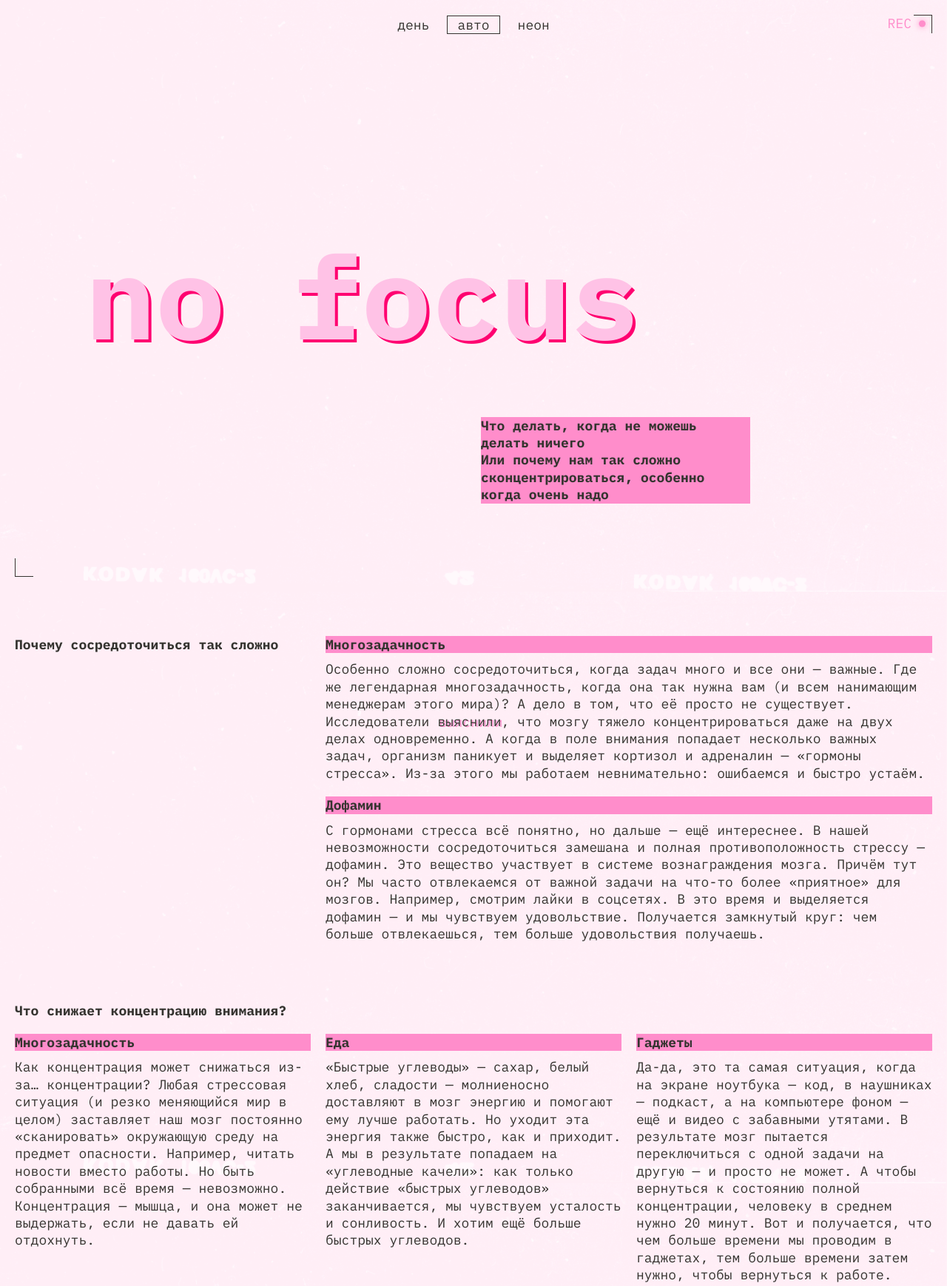
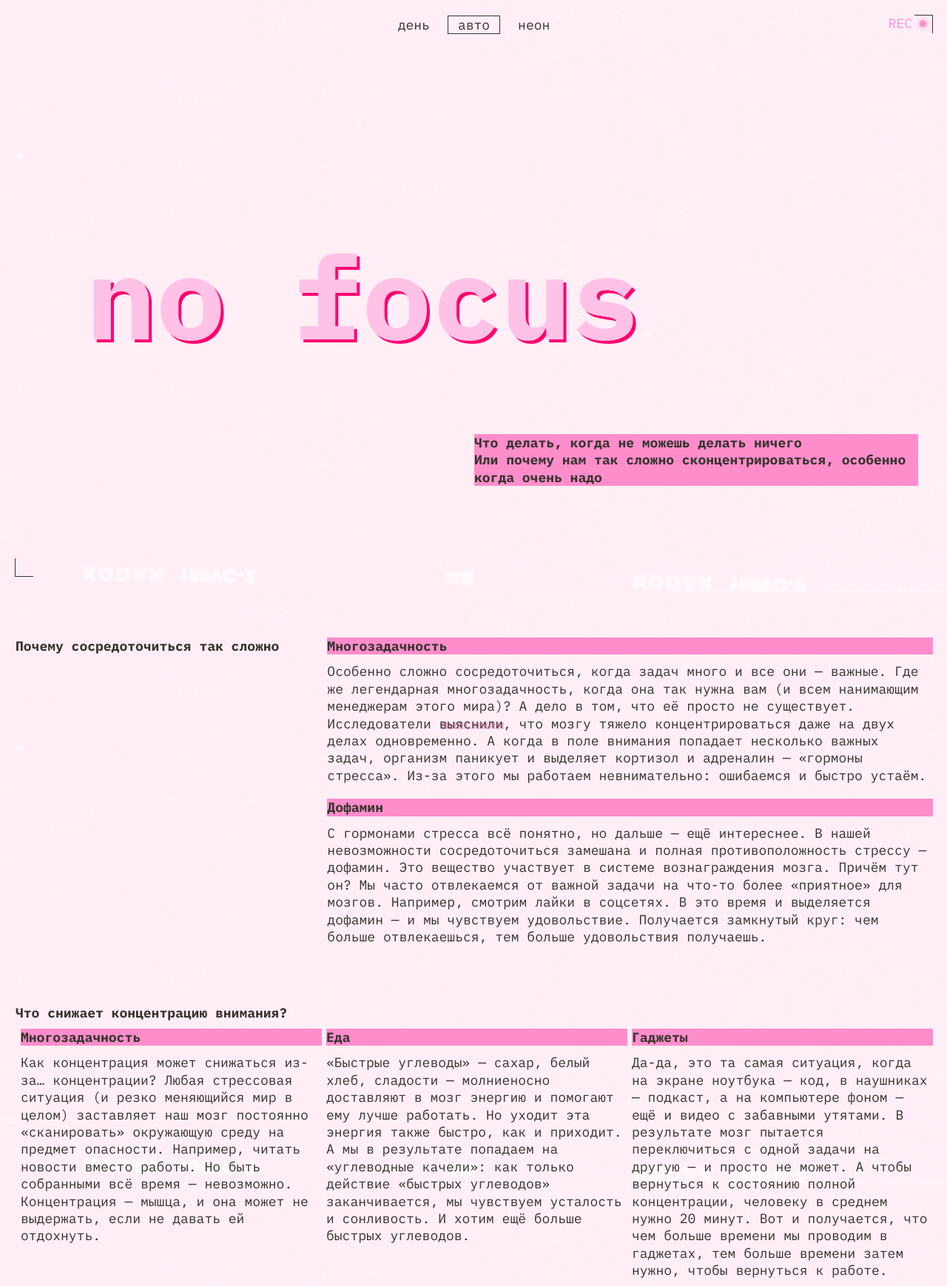
Before and after one commit to Tongo97/slozhno-sosredotochitsya, a plain HTML site: page index.html in a window 1280 px wide. Shown: the top 1739 px of the page at 74% size. Drawn offline with Linux system fonts and the light colour scheme.

Commit message:
Вторая поправка

```diff
--- a/index.html
+++ b/index.html
@@ -17,8 +17,8 @@
   </head>
   <body class="page">
     <header class="header decorated-zone">
-      <div class="container p-y h">
-        <div class="grid-section rected header__content h">
+      <div class="container text document">
+        <div class="grid-section rected header__content document">
           <span class="header__rec" aria-hidden="true">REC</span>
           <div class="header-section">
             <nav class="header__theme-menu">
@@ -58,9 +58,9 @@
         <section class="section reasons">
           <div class="grid reasons__content">
             <h2 class="title reasons__title">Почему сосредоточиться так сложно</h2>
-            <div class="flex-column reasons__list">
+            <div class="file reasons__list">
               <article class="reasons__item">
-                <h3 class="m-b title-decor">Многозадачность</h3>
+                <h3 class="item title-decor">Многозадачность</h3>
                 <p class="content__text">
                   Особенно сложно сосредоточиться, когда задач&nbsp;много и все они — важные. Где же легендарная многозадачность,
                   когда она так нужна вам (и всем нанимающим менеджерам этого мира)? А дело в том, что её просто не
@@ -71,7 +71,7 @@
                 </p>
               </article>
               <article class="reasons__item">
-                <h3 class="m-b title-decor">Дофамин</h3>
+                <h3 class="item title-decor">Дофамин</h3>
                 <p class="content__text">
                   С гормонами стресса всё понятно, но дальше — ещё интереснее. В нашей невозможности сосредоточиться замешана
                   и полная противоположность стрессу — дофамин. Это вещество участвует в системе вознаграждения мозга. Причём
@@ -88,19 +88,19 @@
             <h2 class="title what__title">Что снижает концентрацию внимания?</h2>
             <div class="grid what__list">
               <article class="what__item">
-                <h3 class="m-b title-decor">Многозадачность</h3>
+                <h3 class="item title-decor">Многозадачность</h3>
                 <p class="content__text">
                 Как концентрация может снижаться из-за… концентрации? Любая стрессовая ситуация (и резко меняющийся мир в целом) заставляет наш мозг постоянно «сканировать» окружающую среду на предмет опасности. Например, читать новости вместо работы. Но быть собранными всё время — невозможно. Концентрация — мышца, и она может не выдержать, если не давать ей отдохнуть.
               </p>
               </article>
               <article class="what__item">
-                <h3 class="m-b title-decor">Еда</h3>
+                <h3 class="item title-decor">Еда</h3>
                 <p class="content__text">
                   «Быстрые углеводы» — сахар, белый хлеб, сладости — молниеносно доставляют в мозг энергию и помогают ему лучше работать. Но уходит эта энергия также быстро, как и приходит. А мы в результате попадаем на «углеводные качели»: как только действие «быстрых углеводов» заканчивается, мы чувствуем усталость и сонливость. И хотим ещё больше быстрых углеводов.
                 </p>
               </article>
               <article class="what__item">
-                <h3 class="m-b title-decor">Гаджеты</h3>
+                <h3 class="item title-decor">Гаджеты</h3>
                 <p class="content__text">
                   Да-да, это та самая ситуация, когда на экране ноутбука — код, в наушниках — подкаст, а на компьютере фоном — ещё и видео с забавными утятами. В результате мозг пытается переключиться с одной задачи на другую — и просто не может. А чтобы вернуться к состоянию полной концентрации, человеку в среднем нужно 20 минут. Вот и получается, что чем больше времени мы проводим в гаджетах, тем больше времени затем нужно, чтобы вернуться к работе.
                 </p>
@@ -111,35 +111,35 @@
         <section class="section how">
           <div class="grid how__content">
             <h2 class="title how__title">Как концентрироваться лучше, чем золотая рыбка (то есть дольше трёх секунд)</h2>
-            <div class="flex-column how__list">
+            <div class="file how__list">
               <h3 class="title-decor">5 простых (на самом деле не очень) советов</h3>
               <article class="how__item">
-                <h4 class="m-b title-decors">Представьте небо и облака</h4>
+                <h4 class="item title-decors">Представьте небо и облака</h4>
                 <p class="content__text">
                   Или листья в ручье. Тут дело в лёгкой медитации, которая помогает успокоиться. Ведь часто именно тревожные мысли о сложных задачах как раз и мешают эти сложные задачи делать. В такие моменты можно закрыть глаза и представить, что чистое небо — это вы, а облака — тревожные мысли. И сколько бы их ни&nbsp;было — ясное небо всегда будет где-то там, за тучами, и никуда не денется. Это упражнение поможет вернуться в настоящий момент, а не волноваться о потенциальных проблемах из будущего.
                 </p>
               </article>
               <article class="how__item">
-                <h4 class="m-b title-decors">Включите музыку</h4>
+                <h4 class="item title-decors">Включите музыку</h4>
                 <p class="content__text">
                   Но не любую, и не любимую. Любимая может быть связана с сильными положительными эмоциями, которые тоже очень сильно отвлекают. Подойдёт тихая, спокойная, умеренно-ритмичная. Можно вообще попробовать&nbsp;включить плейлист в «белым шумом» или&nbsp;нейромузыкой.
                 </p>
               </article>
               <article class="how__item">
-                <h4 class="m-b title-decors">Прогуляйтесь</h4>
+                <h4 class="item title-decors">Прогуляйтесь</h4>
                 <p class="content__text">
                   Или даже пробегитесь. Лучше найти парк или лес: один эксперимент
                   <a href="https://www.sciencedirect.com/science/article/abs/pii/S0272494415000328" class="content__text-link" target="_blank">показал</a>, что созерцание природы повышает концентрацию, в то время как после просмотра городских пейзажей она наоборот понижается. Можно совместить прогулку с физическими упражнениями или бегом — так в мозг поступит ещё больше кислорода и он будет лучше&nbsp;работать. Но и простая двадцатиминутная прогулка — тоже отличный вариант.
                 </p>
               </article>
               <article class="how__item">
-                <h4 class="m-b title-decors">Хорошо ешьте</h4>
+                <h4 class="item title-decors">Хорошо ешьте</h4>
                 <p class="content__text">
                   Мы — не ваша бабушка, но это правда важно. Выбирайте продукты, которые препятствуют резким скачкам сахара в крови. Например, с высоким содержанием клетчатки: овощи, ягоды,&nbsp;бобовые (нут, чечевица, фасоль), коричневый рис, хлеб из цельнозерновой пшеницы.
                 </p>
               </article>
               <article class="how__item">
-                <h4 class="m-b title-decors">Читайте</h4>
+                <h4 class="item title-decors">Читайте</h4>
                 <p class="content__text">
                   Настоящие бумажные книги. Это правда помогает с концентрацией: чтобы прочитать пост в соцсети, достаточно нескольких минут или даже секунд. А вот интересная книга способна затянуть и на несколько часов и круто тренирует направленное внимание.
                 </p>
@@ -163,8 +163,8 @@
       </div>
     </main>
     <footer class="footer">
-      <div class="container p-y h">
-        <div class="rected footer__content h">
+      <div class="container text document">
+        <div class="rected footer__content document">
           <h2 class="footer__title">focus</h2>
         </div>
       </div>
--- a/styles/style.css
+++ b/styles/style.css
@@ -18,7 +18,7 @@
   gap: var(--gap-2);
 }
 
-.flex-column {
+.file {
   display: flex;
   flex-direction: column;
   gap: var(--gap);
@@ -30,20 +30,20 @@
   width: 100%;
 }
 
-.h {
+.document {
   height: 100%;
 }
 
-.p-y {
+.text {
   padding-top: var(--paddingSM);
   padding-bottom: var(--paddingSM);
 }
 
-.m-b {
+.item {
   margin-bottom: 10px;
 }
 
-.m-b-2 {
+.item-2 {
   margin-bottom: 20px;
 }
 
@@ -192,6 +192,12 @@ align-self: center;
 .how__list {
   grid-column: 1 / 7;
 }
+
+.reasons__item{
+display: grid;
+gap: 10px;
+}
+
 .content__text {
 padding-top: 10px;
   font-size: var(--main-font-size);
@@ -261,12 +267,12 @@ padding-top: 10px;
 
 @media (min-width: 768px) {
   .content__text {
-    padding-top: 0px;
+    padding-top: 1px;
   }
   .container {
     padding: 0 var(--paddingMD);
   }
-  .p-y {
+  .text {
     padding-top: var(--paddingMD);
     padding-bottom: var(--paddingMD);
   }
@@ -300,6 +306,10 @@ padding-top: 10px;
   }
   .how__list {
     grid-column: 3 / 7;
+    padding-left: 11px;
+  }
+  .how__item {
+  gap: 0px;
   }
   .gallery__item {
     height: 100%;
@@ -323,6 +333,7 @@ padding-top: 10px;
   }
   .gallery__content {
     gap: var(--gap);
+    padding-left: 5px;
   }
   .grid-gallery {
     gap: var(--gap);
@@ -332,6 +343,19 @@ padding-top: 10px;
     grid-template-columns: 1fr min-content 1fr;
     gap: 75px;
   }
+  .reasons__item{
+    display: grid;
+    gap: 0px;
+    padding-left: 15px;
+    }
+  .grid {
+  gap:8px;
+  padding-left: 3px;
+  }
+  .what__item {
+  padding-top: 10px;
+  }
+
 }
 
 @media (min-width: 1024px) {
@@ -347,6 +371,7 @@ padding-top: 10px;
   }
   .what__item {
     grid-column: span 2;
+    padding-left: 6px;
   }
   .footer__title {
     text-shadow: 2px 2px 0px var(--title-shadow);
@@ -355,10 +380,48 @@ padding-top: 10px;
   .grids {
     gap:90px;
   }
+  .reasons__item{
+    display: grid;
+    gap: 0px;
+    padding-left: 8px;
+    }
+  .header-section__desc {
+  max-width: 600px;
+  }
+  .container{
+  padding-right: 19px;
+  }
+  .section:not(:last-child) {
+  margin-bottom: 79px;
+  margin-top: 2px;
+  }
+  .how__list {
+  padding-left: 5px;
+  }
+  .grid {
+  padding-left: 1px;
+  }
+
 }
-@media (width >= 1024px) {
+@media (width > 1024px) {
 .grids {
   justify-self: center;
     align-self: baseline;
 }
+.header-section__desc {
+  grid-column: 4/7;
+  max-width: 600px;
 }
+.grid {
+gap: 0px;
+}
+}
+@media (width < 768px) {
+  .reasons__item{
+    display: grid;
+    gap: 0px;
+    }
+  .item {
+    margin-bottom: 0px;
+  }
+}
```
